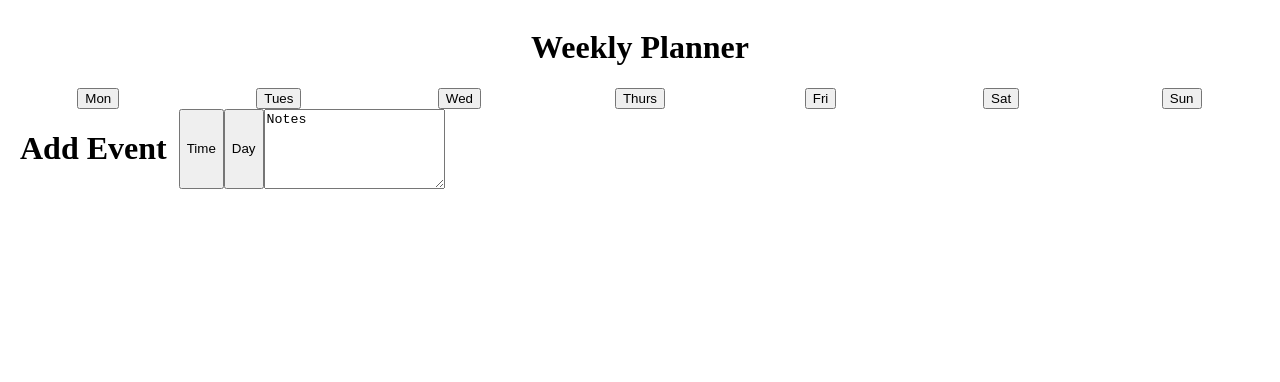
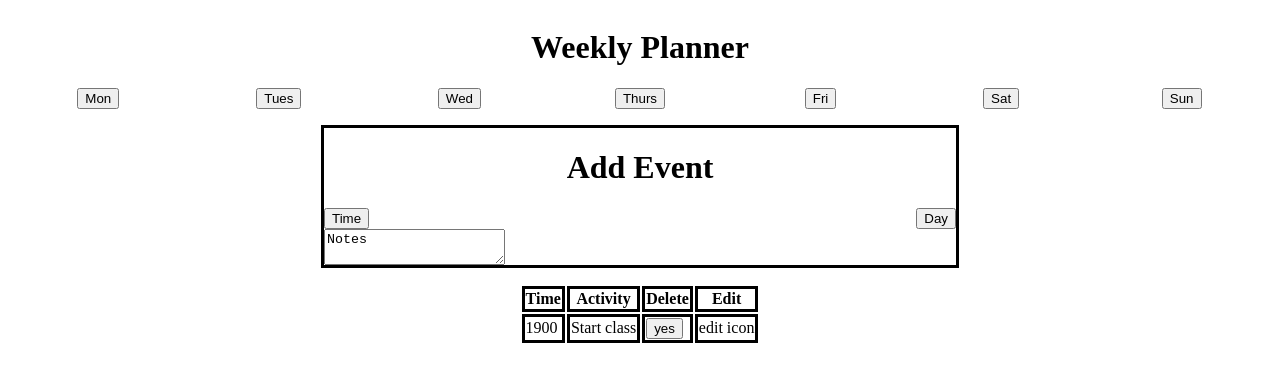
Before and after one commit to Aiden-Peace300/week-planner, a website: page index.html in a window 1280 px wide. Drawn offline with Linux system fonts and the light colour scheme.

Commit message:
Completed table and modal

```diff
--- a/index.html
+++ b/index.html
@@ -13,7 +13,7 @@
     <div class="container">
       <div class="row">
         <div class="column-full">
-          <h1 id="header-style">Weekly Planner</h1>
+          <h1>Weekly Planner</h1>
         </div>
       </div>
     </div>
@@ -42,6 +42,7 @@
       <button>Sun</button>
     </div>
   </div>
+  <div class="big-container">
     <div class="event-container">
       <div class="row">
         <div class="column-full">
@@ -55,6 +56,31 @@
         <textarea>Notes</textarea>
       </div>
     </div>
+  </div>
+
+  <div class="table-container">
+    <table>
+      <thead>
+        <tr>
+          <th>Time</th>
+          <th>Activity</th>
+          <th>Delete</th>
+          <th>Edit</th>
+        </tr>
+      </thead>
+      <tbody>
+        <tr>
+          <td>1900</td>
+          <td>Start class</td>
+          <td>
+            <button>yes</button>
+          </td>
+          <td>edit icon</td>
+        </tr>
+      </tbody>
+    </table>
+  </div>
+
   <script src="main.js"></script>
 </body>
 
--- a/styles.css
+++ b/styles.css
@@ -44,7 +44,29 @@
   justify-content: space-between;
 }
 
+.big-container {
+  display: flex;
+  justify-content: center;
+  margin-top: 1rem;
+}
+
 .event-container {
   width: 50%;
+  border: solid;
+}
+
+h1 {
+  text-align: center;
+}
+
+.table-container {
   display: flex;
+  justify-content: center;
+  margin-top: 1rem;
 }
+
+th,
+td {
+  border: solid;
+  border-collapse: collapse;
+}
```
Lines whose indentation alone changed are shown as unchanged.
